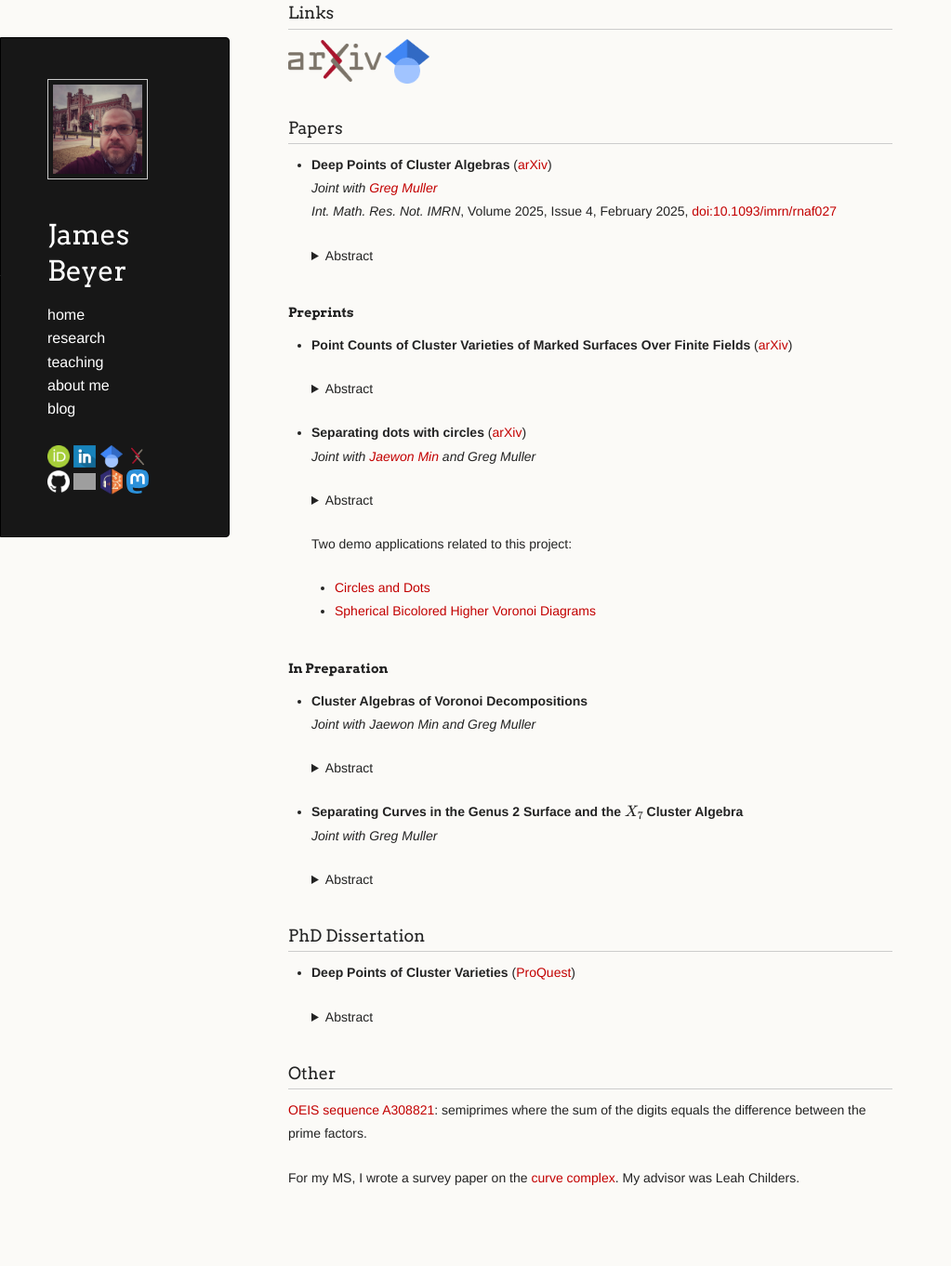
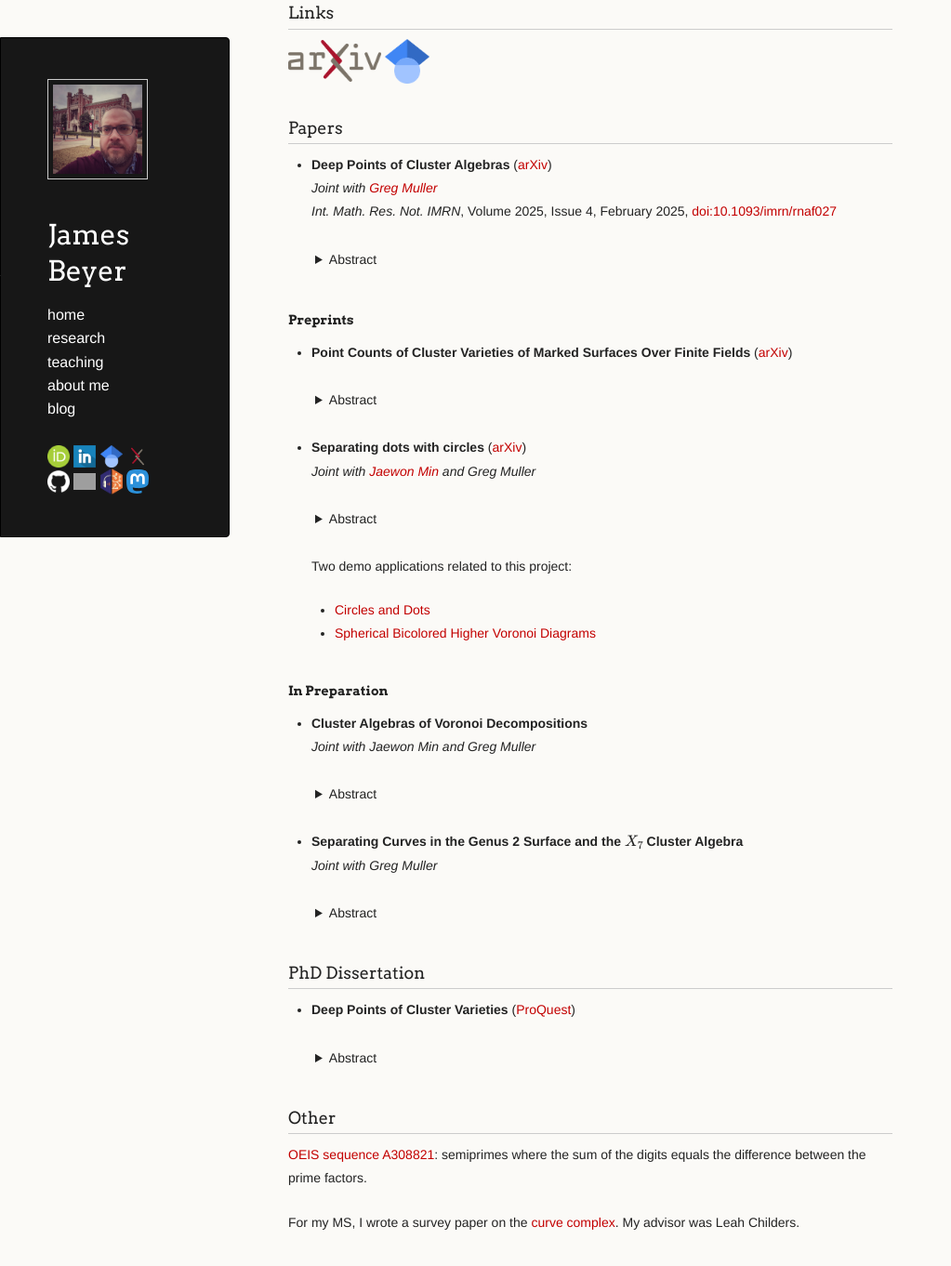
Before and after one commit to jebeyer/jebeyer.github.io, a Jekyll site: the page built from research.md, in a window 1280 px wide and 1400 px high, scrolled down 220 px. Shown: the top 1362 px of the window at 93% size, without its empty margins (0-1023 px from the left). Built offline with Jekyll 4.4.1, drawn with Linux system fonts in a browser that asks for light colours; a script that is not in the unit is left out; our own code applies the rules of GitHub Pages for plain Markdown files; grey boxes are pictures that could not be loaded.

Commit message:
Update default.html

```diff
--- a/_layouts/default.html
+++ b/_layouts/default.html
@@ -17,6 +17,19 @@
       src="https://cdn.jsdelivr.net/npm/mathjax@3/es5/tex-mml-chtml.js">
     </script>
     {% endif %}
+    <style>
+    details > summary {
+      padding: 4px;
+      width: 200px;
+      border: none;
+      cursor: pointer;
+    }
+
+    details > p {
+      padding: 4px;
+      margin: 0;
+    }
+  </style>
   </head>
   <body>
     <div class="wrapper">
```
